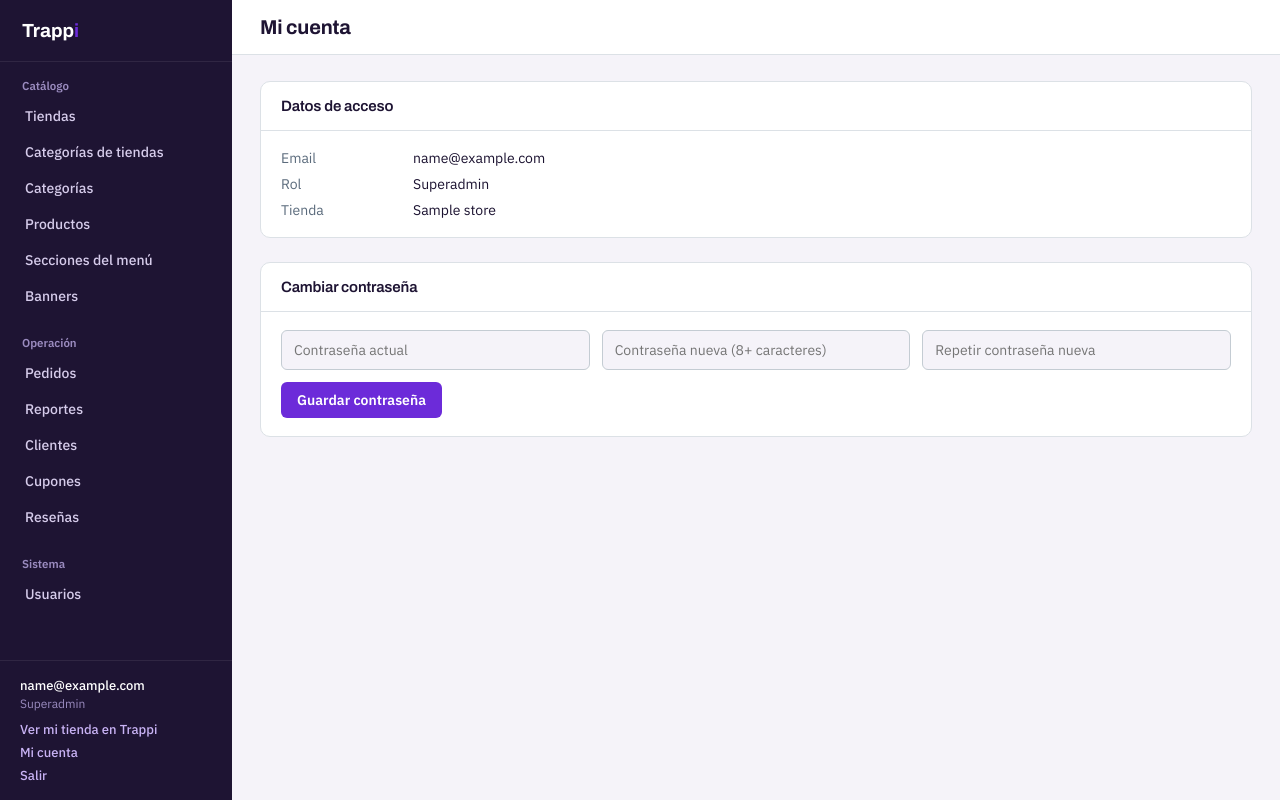
After one commit to pacomente/PidoMix, a FastAPI app: page /admin/account in a window 1280 px wide. The commit adds this page. Run offline with FastAPI, Linux system fonts and the light colour scheme; the visitor is signed in with stand-in values (Sample User, id 1); tables that the repository leaves empty hold one stand-in row (values such as "Sample post").

Commit message:
Add files via upload

```diff
--- a/app/templates/admin/_layout.html
+++ b/app/templates/admin/_layout.html
@@ -31,6 +31,7 @@
     <span class="email">{{ user.email }}</span>
     <span class="role">{{ user.role.value|human }}</span>
     {% if user.store %}<a href="/tienda/{{ user.store.slug }}" target="_blank" style="display:block;margin-bottom:6px">Ver mi tienda en Trappi</a>{% else %}<a href="/" target="_blank" style="display:block;margin-bottom:6px">Ver Trappi</a>{% endif %}
+    <a href="/admin/account" style="display:block;margin-bottom:6px">Mi cuenta</a>
     <a href="/admin/logout">Salir</a>
   </div>
 </aside>
@@ -51,6 +52,9 @@
       {% elif err == 'slug' %}Ya existe una tienda con esa URL (slug). Elegí otra.
       {% elif err == 'owner' %}Para crear el acceso del local necesitás un email que no esté en uso y una contraseña de 8 caracteres o más.
       {% elif err == 'duplicate' %}Ya existe un cupón o una categoría con ese código o nombre.
+      {% elif err == 'date' %}La fecha de vencimiento no es válida.
+      {% elif err == 'pw_current' %}La contraseña actual no es correcta.
+      {% elif err == 'pw_new' %}La nueva contraseña debe tener 8 caracteres o más, y coincidir en ambos campos.
       {% elif err == 'db' %}No se pudo guardar: la base de datos no tiene una columna o tabla que este código necesita. Seguramente falta desplegar la última versión (las migraciones) en Render.
       {% else %}Ocurrió un error al guardar los cambios.{% endif %}
       <a href="{{ request.url.path }}">Cerrar</a>
--- /dev/null
+++ b/app/templates/admin/account.html
@@ -0,0 +1,26 @@
+{% extends 'admin/_layout.html' %}
+{% block title %}Mi cuenta — Trappi{% endblock %}
+{% block page_title %}Mi cuenta{% endblock %}
+{% block content %}
+<div class="panel">
+  <div class="panel-header"><h2>Datos de acceso</h2></div>
+  <div class="panel-body">
+    <dl class="kv">
+      <dt>Email</dt><dd>{{ user.email }}</dd>
+      <dt>Rol</dt><dd>{{ user.role.value|human }}</dd>
+      {% if user.store %}<dt>Tienda</dt><dd>{{ user.store.name }}</dd>{% endif %}
+    </dl>
+  </div>
+</div>
+<div class="panel">
+  <div class="panel-header"><h2>Cambiar contraseña</h2></div>
+  <form method="post" action="/admin/account/password" class="panel-body">
+    <div class="field-grid">
+      <input name="current" type="password" required placeholder="Contraseña actual">
+      <input name="new" type="password" minlength="8" required placeholder="Contraseña nueva (8+ caracteres)">
+      <input name="confirm" type="password" minlength="8" required placeholder="Repetir contraseña nueva">
+    </div>
+    <button class="btn">Guardar contraseña</button>
+  </form>
+</div>
+{% endblock %}
--- a/requirements.txt
+++ b/requirements.txt
@@ -10,4 +10,5 @@ bcrypt==4.3.0
 pydantic-settings==2.8.1
 cloudinary==1.44.1
 itsdangerous==2.2.0
+tzdata==2025.2
 email-validator==2.2.0
```
Also changed, not shown: app/routers/admin.py (+5 -2 lines), app/routers/public.py (+11 -10 lines), app/templates/admin/customers.html (+7 -5 lines).
